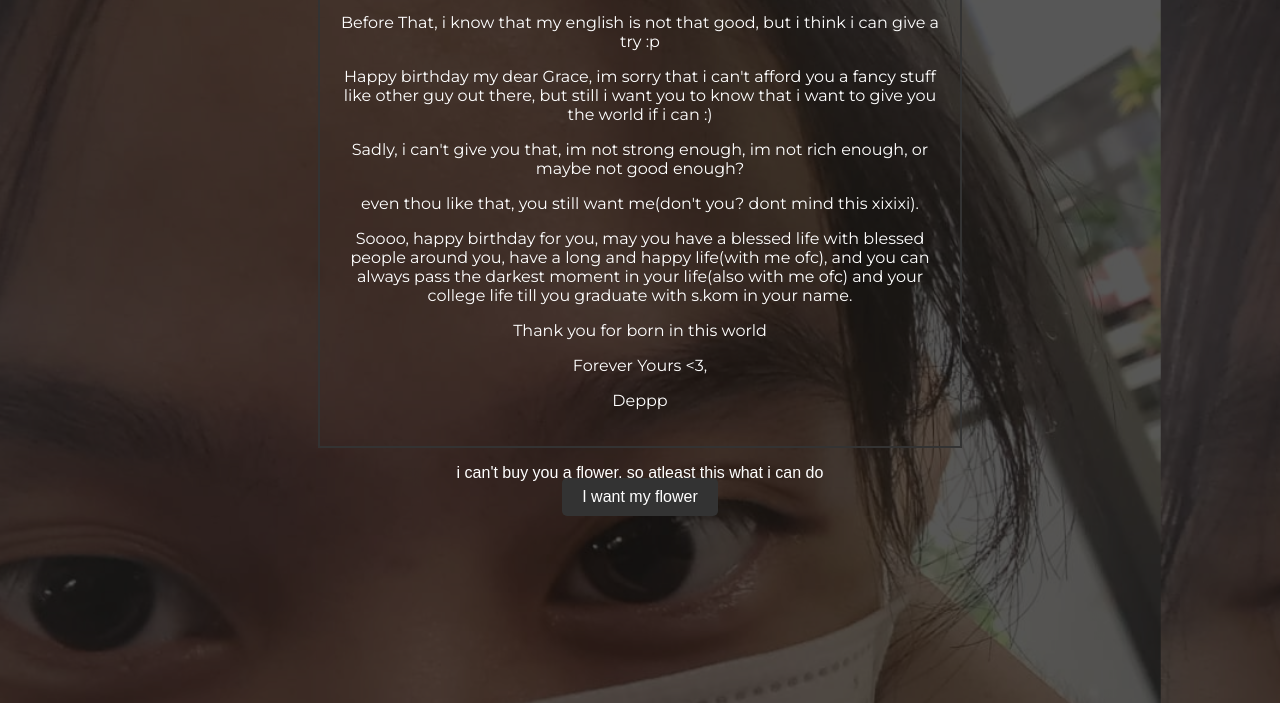
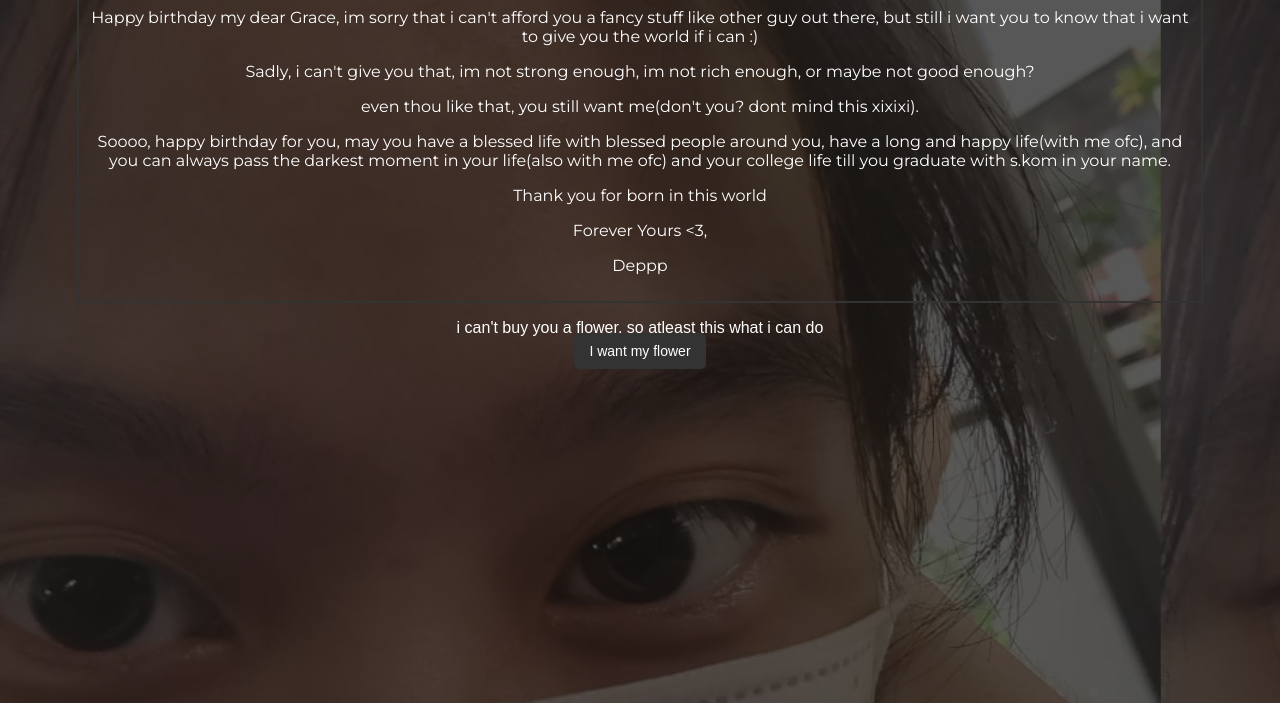
Before and after one commit to VanNathaniel/birthday, a plain HTML site: page index.html in a window 1280 px wide. Shown: the part 213-916 px from the top of the page. Drawn offline with Linux system fonts and the light colour scheme.

Commit message:
index.html

```diff
--- a/index.html
+++ b/index.html
@@ -11,13 +11,13 @@
             color: #fff;
             font-family: Arial, sans-serif;
             text-align: center;
-            padding: 50px;
+            padding: 20px;
         }
         #letter {
             border: 2px solid #333;
-            padding: 20px;
+            padding: 10px;
             margin: 0 auto;
-            max-width: 600px;
+            max-width: 90%;
             position: relative;
             animation: fadeIn 2s ease forwards;
             z-index: 1;
@@ -35,13 +35,14 @@
         }
         #text{
             font-family: 'Montserrat', cursive;
+            font-size: 16px;
         }
         .button {
             background-color: #333;
             color: #fff;
             border: none;
-            padding: 10px 20px;
-            font-size: 16px;
+            padding: 10px 15px;
+            font-size: 14px;
             cursor: pointer;
             border-radius: 5px;
             transition: background-color 0.3s ease;
```
